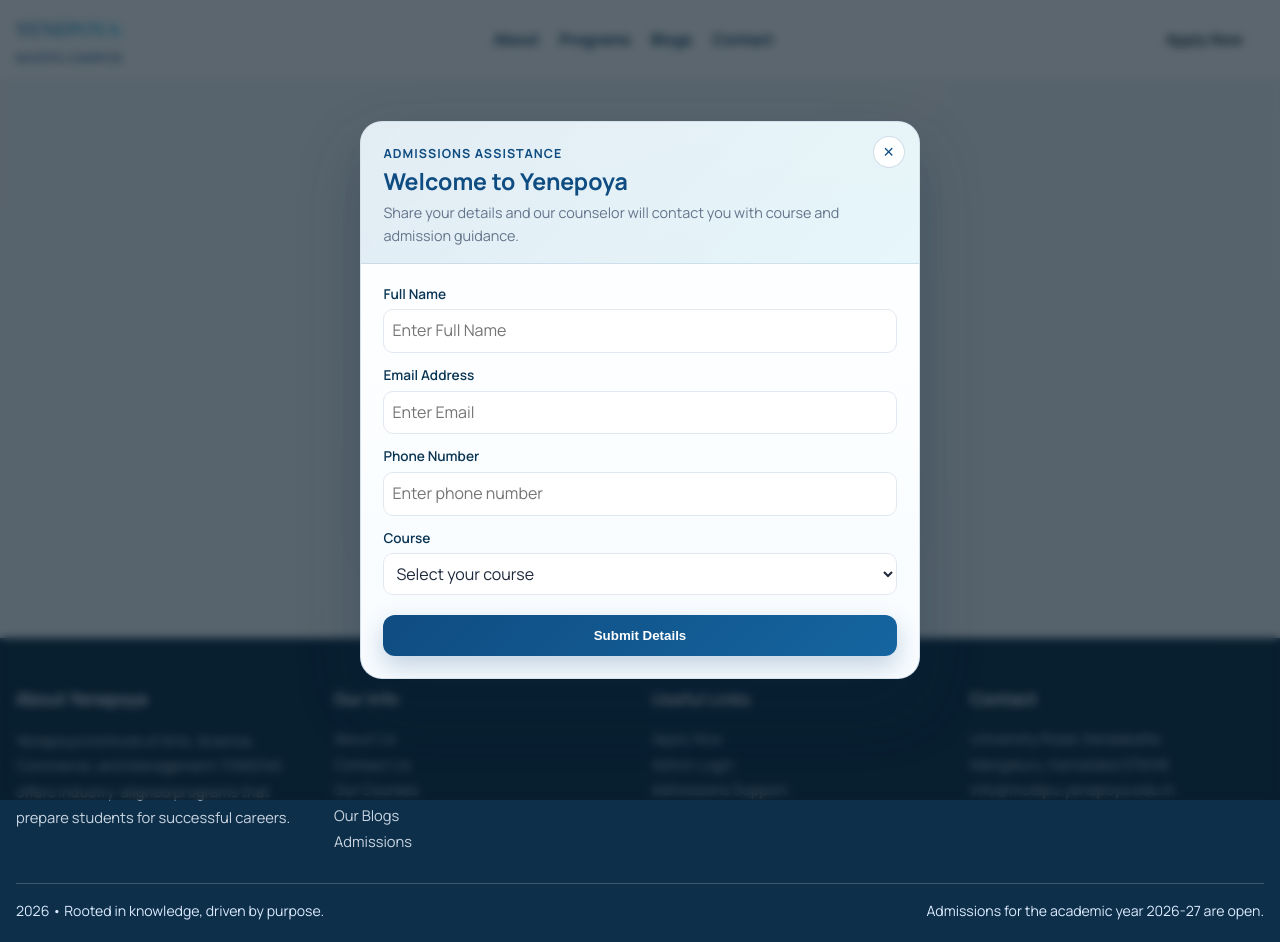
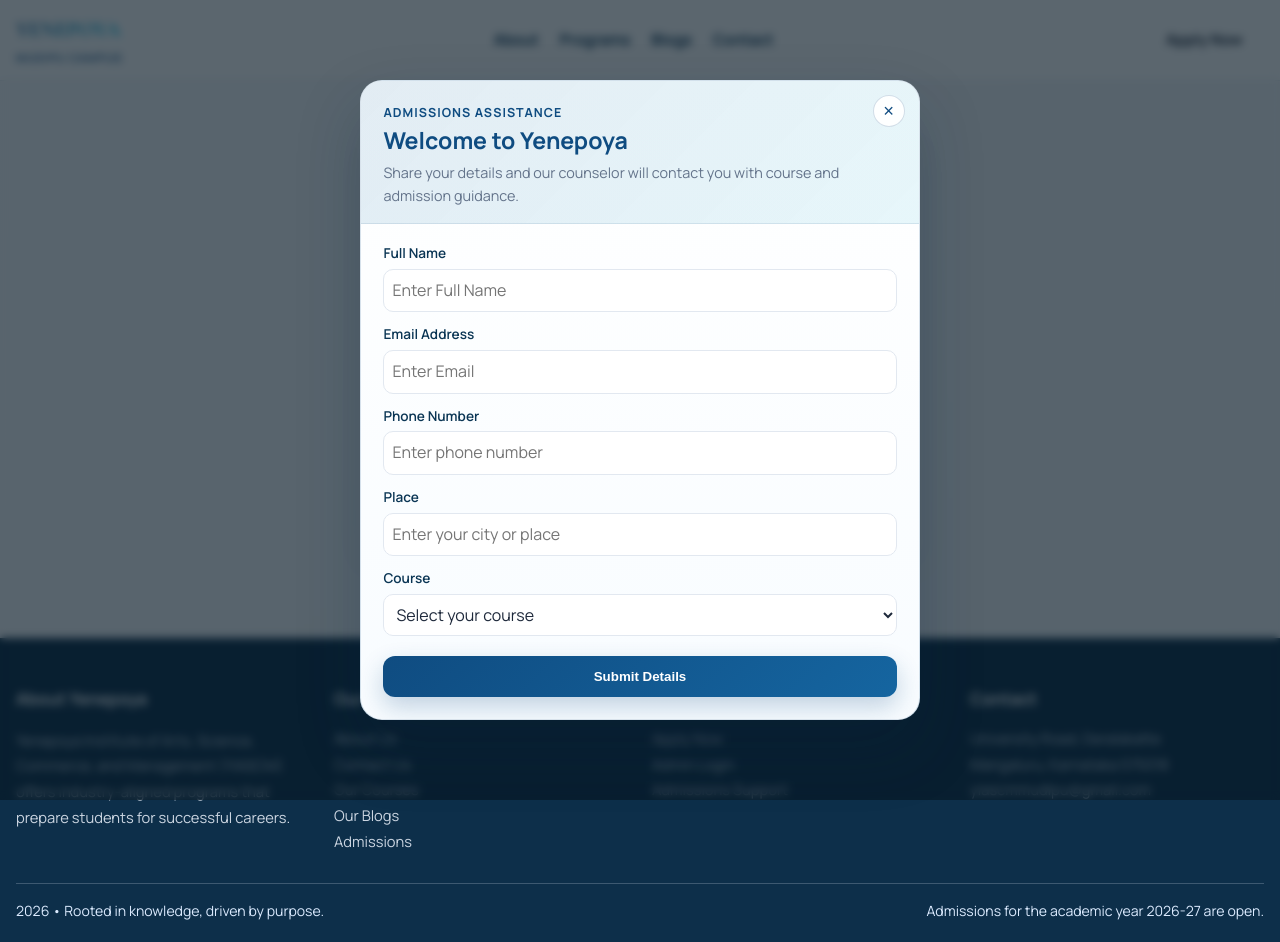
Before and after one commit to adithyakrishnapn/yenepoya_website, a Next.js app: page /admin/login in a window 1280 px wide. Built offline with nearby package versions, Linux system fonts and the light colour scheme; no server answers.

Commit message:
mailid changed

```diff
--- a/app/api/enquiries/route.ts
+++ b/app/api/enquiries/route.ts
@@ -9,6 +9,7 @@
   username?: string;
   email?: string;
   phone?: string;
+  place?: string;
   course?: string;
   message?: string;
   dob?: string;
@@ -44,6 +45,7 @@
   const username = body.username?.trim();
   const email = body.email?.trim();
   const phone = body.phone?.trim();
+  const place = body.place?.trim();
   const course = body.course?.trim();
   const source = body.source?.trim() || "Website enquiry";
 
@@ -53,6 +55,7 @@
     ["Username", username],
     ["Email", email],
     ["Phone", phone],
+    ["Place", place],
     ["Course", course],
     ["Message", body.message?.trim()],
     ["Date of Birth", body.dob?.trim()],
--- a/app/contact/page.tsx
+++ b/app/contact/page.tsx
@@ -47,7 +47,7 @@
             </p>
             <div className="card card-pad" style={{ marginTop: "1.5rem", display: "grid", gap: "0.75rem" }}>
               <h3 style={{ margin: 0, fontFamily: "var(--font-display)", fontSize: "1.3rem" }}>Write to us directly</h3>
-              <a href="mailto:info@mudipu.yenepoya.edu.in" className="btn btn-outline" style={{ width: "fit-content" }}>info@mudipu.yenepoya.edu.in</a>
+              <a href={`mailto:${siteConfig.contactEmail}`} className="btn btn-outline" style={{ width: "fit-content" }}>{siteConfig.contactEmail}</a>
             </div>
           </div>
           <div className="card card-pad" style={{ display: "flex", flexDirection: "column", gap: "1rem" }}>
--- a/components/admin/login-form.tsx
+++ b/components/admin/login-form.tsx
@@ -32,11 +32,11 @@
     <form onSubmit={onSubmit} className="grid" style={{ gap: "0.9rem" }}>
       <label className="grid" style={{ gap: 6 }}>
         <span>Email</span>
-        <input required type="email" value={email} onChange={(e) => setEmail(e.target.value)} style={fieldStyle} />
+        <input required type="email" placeholder="admin@yenepoya.edu.in" value={email} onChange={(e) => setEmail(e.target.value)} style={fieldStyle} />
       </label>
       <label className="grid" style={{ gap: 6 }}>
         <span>Password</span>
-        <input required type="password" value={password} onChange={(e) => setPassword(e.target.value)} style={fieldStyle} />
+        <input required type="password" placeholder="Enter your password" value={password} onChange={(e) => setPassword(e.target.value)} style={fieldStyle} />
       </label>
       {error ? <p style={{ margin: 0, color: "#b42318" }}>{error}</p> : null}
       <button className="button button-primary" type="submit" disabled={submitting}>
--- a/components/lead-popup.tsx
+++ b/components/lead-popup.tsx
@@ -6,6 +6,7 @@
   const [name, setName] = useState("");
   const [email, setEmail] = useState("");
   const [phone, setPhone] = useState("");
+  const [place, setPlace] = useState("");
   const [course, setCourse] = useState("");
   const [submitting, setSubmitting] = useState(false);
   const [message, setMessage] = useState("");
@@ -36,6 +37,7 @@
           username: name,
           email,
           phone,
+          place,
           course
         })
       });
@@ -145,6 +147,10 @@
             <input type="tel" required className="input" style={{ padding: "0.5rem" }} placeholder="Enter phone number" value={phone} onChange={(e) => setPhone(e.target.value)} />
           </div>
           <div>
+            <label className="form-label" style={{ textAlign: "left", display: "block", fontSize: "0.85rem", marginBottom: "0.25rem" }}>Place</label>
+            <input type="text" required className="input" style={{ padding: "0.5rem" }} placeholder="Enter your city or place" value={place} onChange={(e) => setPlace(e.target.value)} />
+          </div>
+          <div>
             <label className="form-label" style={{ textAlign: "left", display: "block", fontSize: "0.85rem", marginBottom: "0.25rem" }}>Course</label>
             <select required className="input" style={{ padding: "0.5rem" }} value={course} onChange={(e) => setCourse(e.target.value)}>
               <option value="" disabled>Select your course</option>
--- a/components/site-footer.tsx
+++ b/components/site-footer.tsx
@@ -49,7 +49,7 @@
             <ul>
               <li>University Road, Deralakatte</li>
               <li>Mangaluru, Karnataka 575018</li>
-              <li><Link href="mailto:info@mudipu.yenepoya.edu.in">info@mudipu.yenepoya.edu.in</Link></li>
+              <li><Link href={`mailto:${siteConfig.contactEmail}`}>{siteConfig.contactEmail}</Link></li>
             </ul>
           </div>
         </div>
--- a/lib/site.ts
+++ b/lib/site.ts
@@ -27,7 +27,7 @@
     "degree programs",
     "research and innovation"
   ],
-  contactEmail: "admissions@yenepoyauniversity.online",
+  contactEmail: "yiascmmudipu@gmail.com",
   phone: "",
   ogImage: "/assets/hero_campus_banner.png"
 };
```
Also changed, not shown: components/admin/blog-editor.tsx (+8 -8 lines), components/admissions-apply-form.tsx (+8 -0 lines), components/contact-enquiry-form.tsx (+8 -1 lines).
